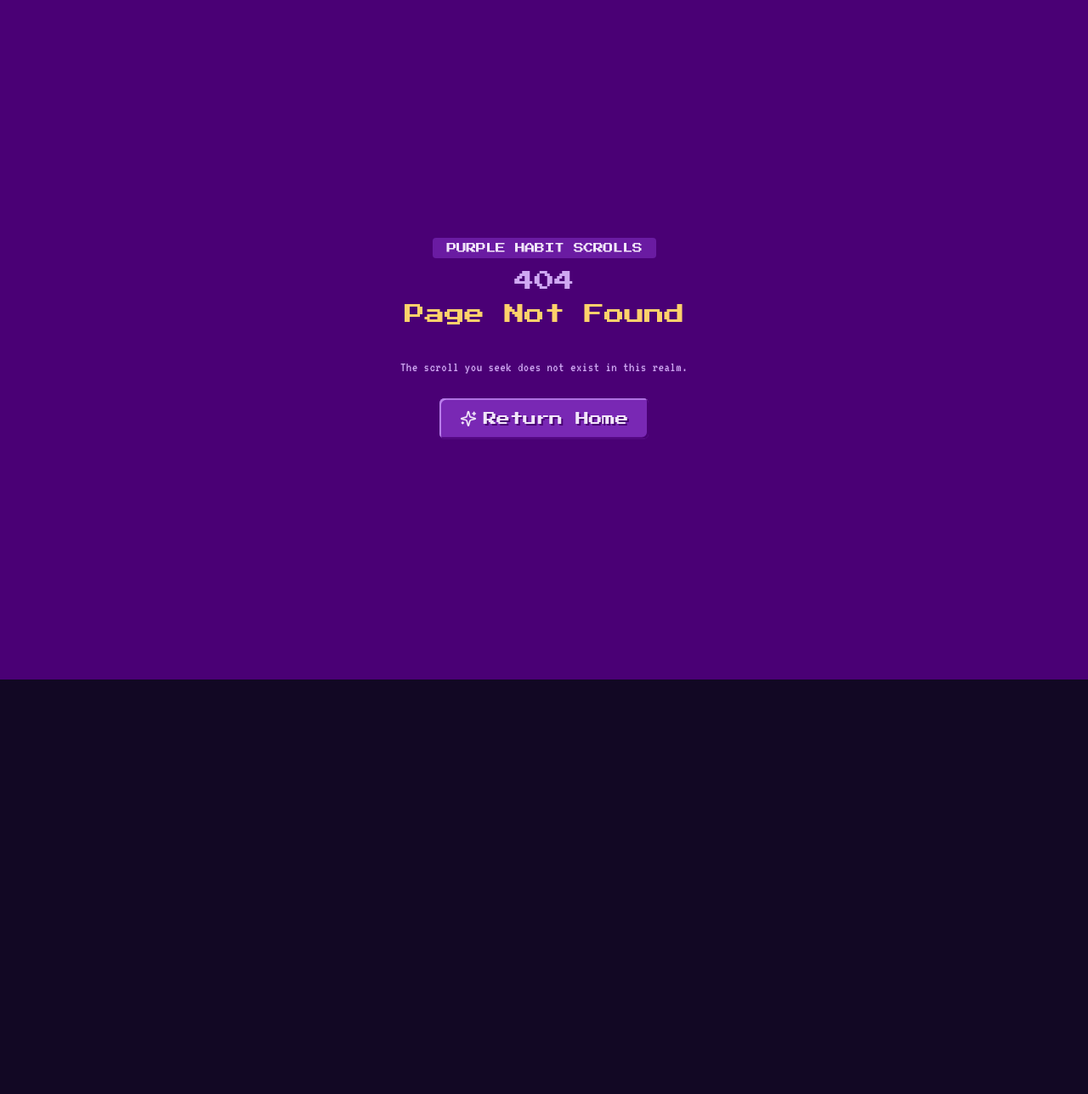
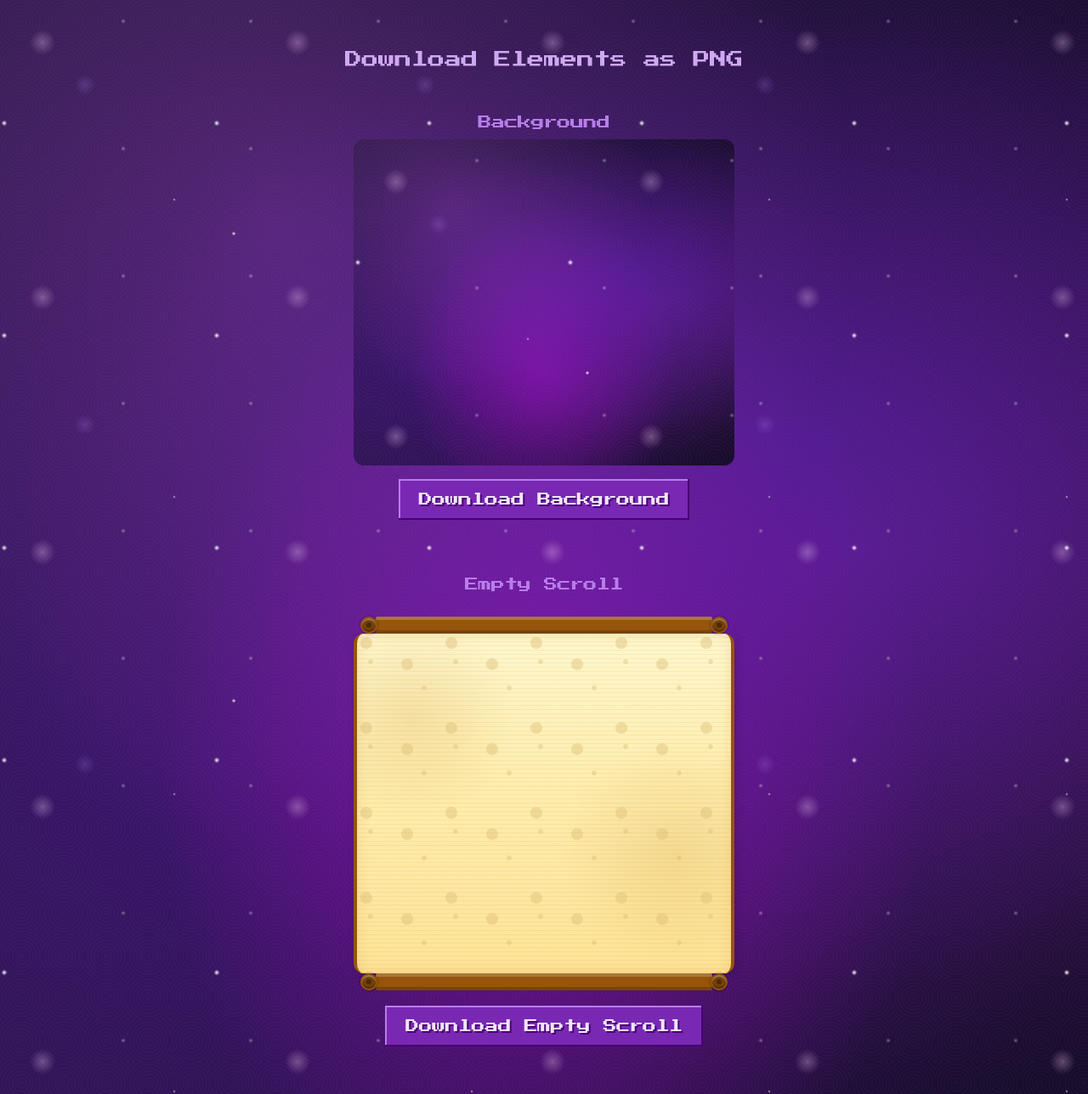
Before and after one commit to Ralek1/habitscroll-online, a React (Vite) app: page /download-pngs in a window 1280 px wide. Before the commit this address had no page. Shown: the whole page at 85% size. Before the commit the page ends 800 px from the top, so only its background shows below. Built offline with nearby package versions, Linux system fonts and the light colour scheme.

Commit message:
Create background and scroll images
Add images for the background and open scroll.

```diff
--- a/package.json
+++ b/package.json
@@ -45,6 +45,7 @@
     "cmdk": "^1.0.0",
     "date-fns": "^3.6.0",
     "embla-carousel-react": "^8.3.0",
+    "html2canvas": "^1.4.1",
     "input-otp": "^1.2.4",
     "lucide-react": "^0.462.0",
     "next-themes": "^0.3.0",
--- a/src/App.tsx
+++ b/src/App.tsx
@@ -1,25 +1,18 @@
 
-import { Toaster } from "@/components/ui/toaster";
-import { Toaster as Sonner } from "@/components/ui/sonner";
-import { TooltipProvider } from "@/components/ui/tooltip";
-import { QueryClient, QueryClientProvider } from "@tanstack/react-query";
-import { BrowserRouter, Routes, Route } from "react-router-dom";
-import Index from "./pages/Index";
-import LearnWhoYouAre from "./pages/LearnWhoYouAre";
-import LearnAboutHabits from "./pages/LearnAboutHabits";
-import LearnHowToTrack from "./pages/LearnHowToTrack";
-import Impressum from "./pages/Impressum";
-import Datenschutz from "./pages/Datenschutz";
-import NotFound from "./pages/NotFound";
+import { BrowserRouter as Router, Routes, Route } from 'react-router-dom';
+import Index from './pages/Index';
+import LearnWhoYouAre from './pages/LearnWhoYouAre';
+import LearnAboutHabits from './pages/LearnAboutHabits';
+import LearnHowToTrack from './pages/LearnHowToTrack';
+import Impressum from './pages/Impressum';
+import Datenschutz from './pages/Datenschutz';
+import NotFound from './pages/NotFound';
+import DownloadablePNGs from './components/DownloadablePNGs';
+import './App.css';
 
-const queryClient = new QueryClient();
-
-const App = () => (
-  <QueryClientProvider client={queryClient}>
-    <TooltipProvider>
-      <Toaster />
-      <Sonner />
-      <BrowserRouter>
+function App() {
+  return (
+    <Router>
       <Routes>
         <Route path="/" element={<Index />} />
         <Route path="/learn-who-you-are" element={<LearnWhoYouAre />} />
@@ -27,12 +20,11 @@ const App = () => (
         <Route path="/learn-how-to-track" element={<LearnHowToTrack />} />
         <Route path="/impressum" element={<Impressum />} />
         <Route path="/datenschutz" element={<Datenschutz />} />
-          {/* ADD ALL CUSTOM ROUTES ABOVE THE CATCH-ALL "*" ROUTE */}
+        <Route path="/download-pngs" element={<DownloadablePNGs />} />
         <Route path="*" element={<NotFound />} />
       </Routes>
-      </BrowserRouter>
-    </TooltipProvider>
-  </QueryClientProvider>
+    </Router>
   );
+}
 
 export default App;
--- /dev/null
+++ b/src/components/DownloadablePNGs.tsx
@@ -0,0 +1,123 @@
+
+import React, { useRef } from 'react';
+import html2canvas from 'html2canvas';
+
+const DownloadablePNGs: React.FC = () => {
+  const backgroundRef = useRef<HTMLDivElement>(null);
+  const scrollRef = useRef<HTMLDivElement>(null);
+
+  // Function to download an element as a PNG
+  const downloadElementAsPNG = (elementRef: React.RefObject<HTMLElement>, fileName: string) => {
+    if (!elementRef.current) return;
+
+    const element = elementRef.current;
+
+    html2canvas(element, {
+      backgroundColor: null,
+      scale: 2, // Higher resolution
+      logging: false,
+      allowTaint: true,
+      useCORS: true
+    }).then(canvas => {
+      const link = document.createElement('a');
+      link.download = fileName;
+      link.href = canvas.toDataURL('image/png');
+      link.click();
+    });
+  };
+
+  return (
+    <div className="p-6 flex flex-col items-center gap-8">
+      <h1 className="font-pixel text-xl text-retro-purple-200 mb-4">Download Elements as PNG</h1>
+
+      {/* Background sample */}
+      <div className="w-full max-w-md">
+        <h2 className="font-pixel text-retro-purple-300 mb-2">Background</h2>
+        <div
+          ref={backgroundRef}
+          className="w-full h-96 rounded-xl overflow-hidden"
+          style={{
+            backgroundColor: "#120824",
+            backgroundImage: `
+              radial-gradient(white, rgba(255,255,255,.1) 2px, transparent 3px),
+              radial-gradient(white, rgba(255,255,255,.15) 1px, transparent 2px),
+              radial-gradient(white, rgba(255,255,255,.1) 3px, transparent 4px),
+              radial-gradient(rgba(255,255,255,.4), rgba(255,255,255,.1) 2px, transparent 3px),
+              radial-gradient(rgba(255, 215, 255, 0.3), transparent 15px),
+              radial-gradient(rgba(180, 145, 255, 0.2), transparent 12px),
+              radial-gradient(ellipse at 25% 20%, rgba(147, 64, 191, 0.4) 0%, transparent 50%),
+              radial-gradient(ellipse at 75% 40%, rgba(91, 33, 182, 0.5) 0%, transparent 60%),
+              radial-gradient(ellipse at 50% 70%, rgba(189, 16, 224, 0.5) 0%, transparent 50%),
+              repeating-radial-gradient(rgba(255, 255, 255, 0.03) 2px, transparent 4px, rgba(255, 255, 255, 0.03) 6px),
+              radial-gradient(ellipse at 80% 50%, rgba(123, 31, 162, 0.6) 0%, transparent 70%),
+              radial-gradient(ellipse at 20% 70%, rgba(74, 20, 140, 0.6) 0%, transparent 70%),
+              linear-gradient(45deg, rgba(154, 85, 255, 0.1) 0%, transparent 70%),
+              linear-gradient(135deg, rgba(188, 117, 244, 0.1) 0%, transparent 70%)
+            `,
+            backgroundSize: `
+              550px 550px, 350px 350px, 250px 250px,
+              150px 150px,
+              300px 300px, 400px 400px,
+              100% 100%, 100% 100%, 100% 100%,
+              50px 50px,
+              100% 100%, 100% 100%,
+              100% 100%, 100% 100%
+            `,
+            backgroundPosition: `
+              0 0, 30px 60px, 130px 270px,
+              70px 100px,
+              200px 200px, 300px 300px,
+              0 0, 0 0, 0 0,
+              0 0,
+              0 0, 0 0,
+              0 0, 0 0
+            `
+          }}
+        />
+        <button
+          className="mt-4 pixel-button"
+          onClick={() => downloadElementAsPNG(backgroundRef, 'habit-scrolls-background.png')}
+        >
+          Download Background
+        </button>
+      </div>
+
+      {/* Empty Scroll */}
+      <div className="w-full max-w-md mt-8">
+        <h2 className="font-pixel text-retro-purple-300 mb-2">Empty Scroll</h2>
+        <div ref={scrollRef} className="w-full max-w-xl mx-auto mt-6">
+          <div className="pixel-scroll-container">
+            {/* Top scroll handle */}
+            <div className="pixel-scroll-handle pixel-scroll-handle-top">
+              <div className="pixel-scroll-knob"></div>
+              <div className="pixel-wooden-rod"></div>
+              <div className="pixel-scroll-knob"></div>
+            </div>
+
+            {/* Scroll content */}
+            <div className="scroll-paper rounded-xl">
+              <div className="pixel-scroll-content p-6 px-8" style={{ height: '400px' }}>
+                {/* Empty scroll with no content */}
+              </div>
+            </div>
+
+            {/* Bottom scroll handle */}
+            <div className="pixel-scroll-handle pixel-scroll-handle-bottom">
+              <div className="pixel-scroll-knob"></div>
+              <div className="pixel-wooden-rod"></div>
+              <div className="pixel-scroll-knob"></div>
+            </div>
+          </div>
+        </div>
+        <button
+          className="mt-4 pixel-button"
+          onClick={() => downloadElementAsPNG(scrollRef, 'empty-habit-scroll.png')}
+        >
+          Download Empty Scroll
+        </button>
+      </div>
+    </div>
+  );
+};
+
+export default DownloadablePNGs;
```
Also changed, not shown: 1 other file (tests, documents, lock files or other folders). Lines whose indentation alone changed are shown as unchanged.
